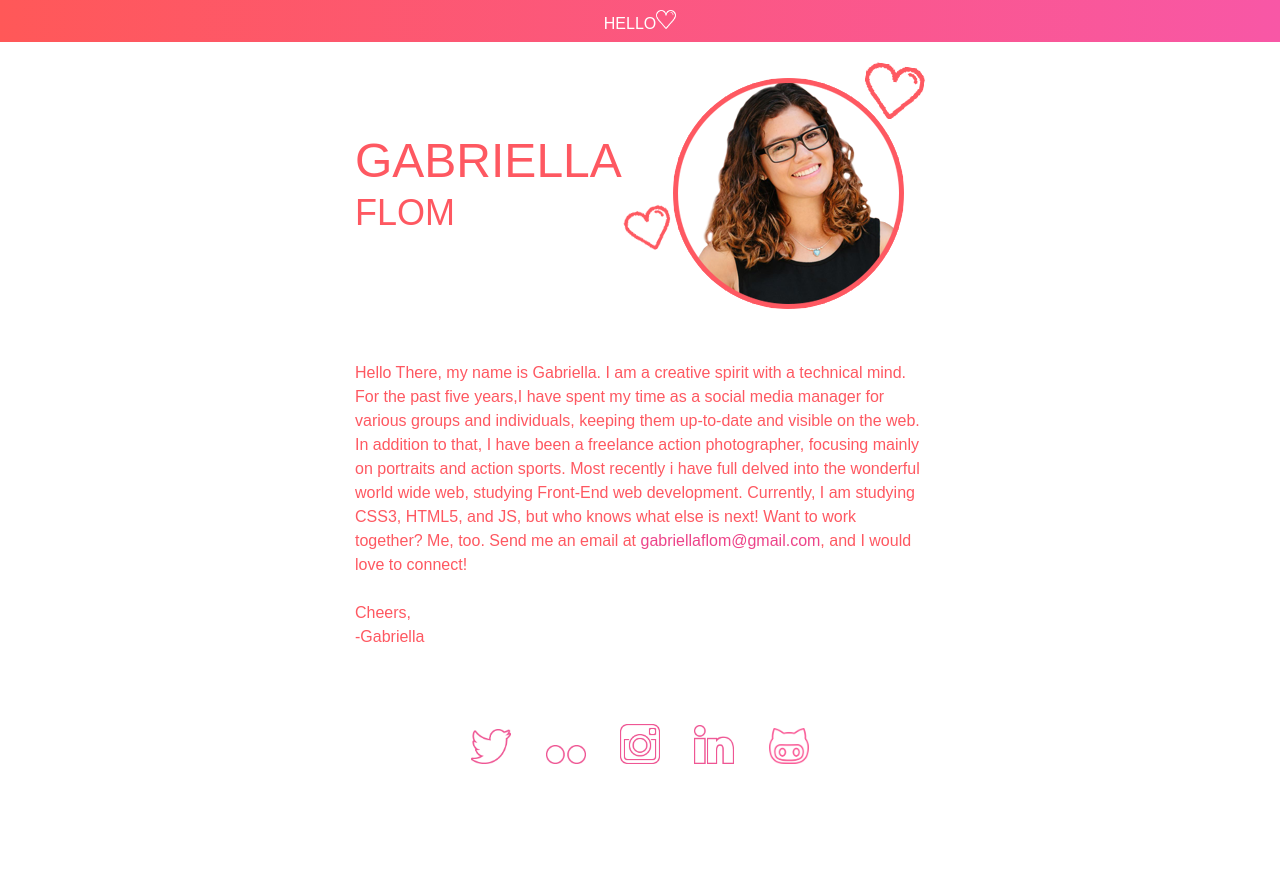
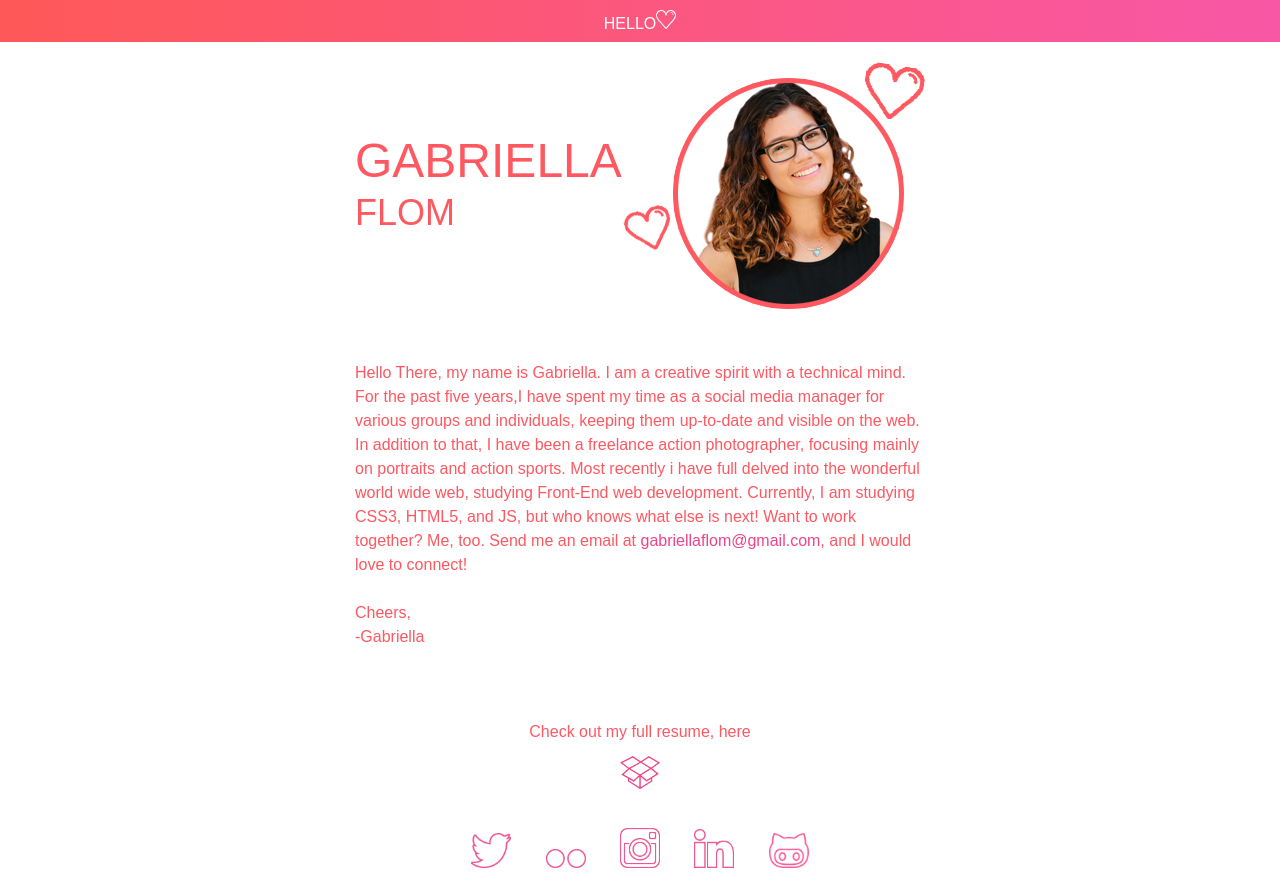
Before and after one commit to gabriellaflom/gabriellaflom.com, a plain HTML site: page index.html in a window 1280 px wide. Before the commit the page ends 800 px from the top, so only its background shows below. Drawn offline with Linux system fonts and the light colour scheme.

Commit message:
Added CV link

```diff
--- a/index.html
+++ b/index.html
@@ -48,6 +48,16 @@
 			<p>-Gabriella</p>
 	  	</section> <!-- BIO END -->
 
+	  	<div class="cv"> <!-- CV BEGIN -->
+	  		<h2>Check out my full resume, here</h2>
+	  		</br>
+	  		<a href="https://www.dropbox.com/sh/cnbh6nvjksbbdqb/AAACi9DeUgs_I4sg8c5yWSD3a?dl=0&preview=Gabriella+Flom+CV.pdf" title="Check my CV Here">
+	  			<img src="images/dropbox.png" alt="dropbox">
+	  		</a>
+	  	</div> <!-- CV END -->
+
+	  	</br>
+
 	  	<nav id="social"> <!-- SOCIAL MEDIA ICONS -->
 	  		<ul class="social-media">
 				<li>
--- a/main.css
+++ b/main.css
@@ -154,6 +154,16 @@ padding: 10px 0;
 	color: #ed4489
 }
 
+.cv {
+	text-align: center;
+	text-decoration: none;
+	margin-bottom: 20px;
+}
+
+.cv img {
+	width: 40px;
+}
+
 #social {
 	list-style: none;
 	text-align: center;
```
Also changed, not shown: images/dropbox.png (added).
